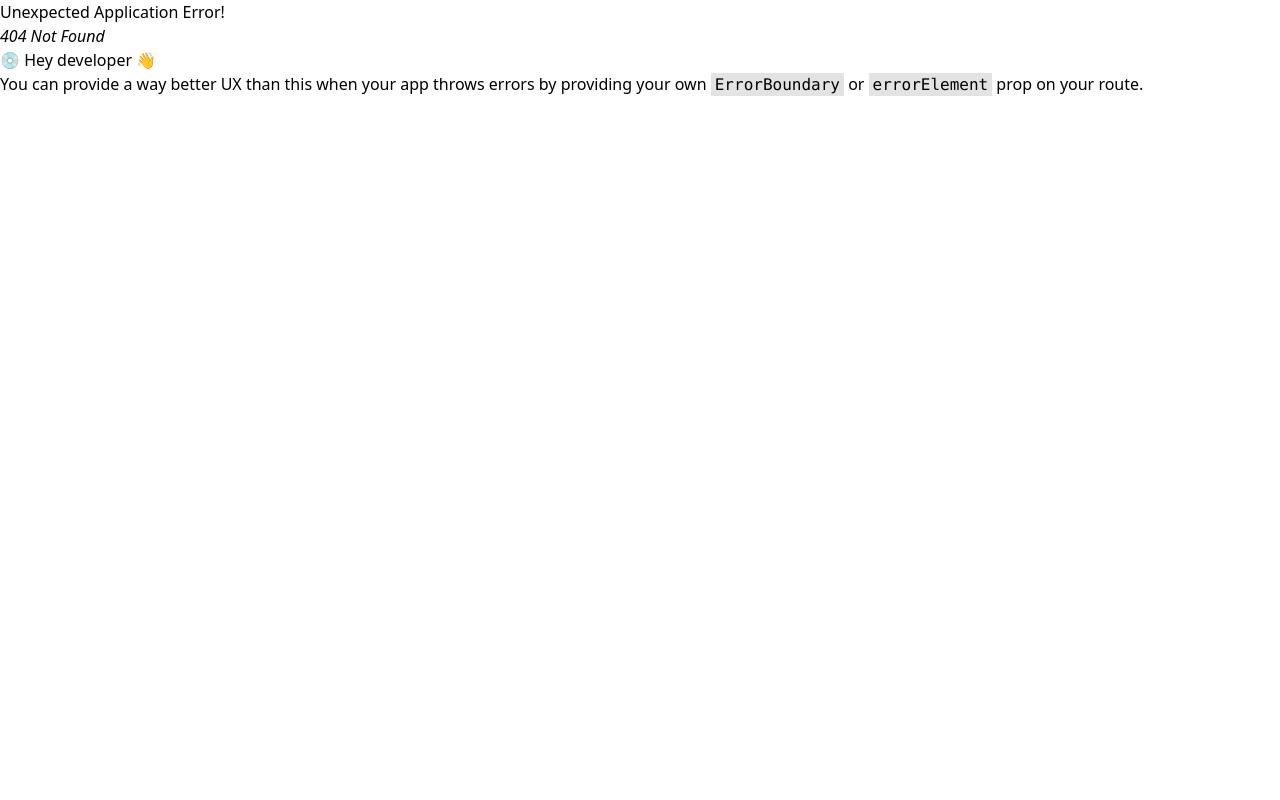
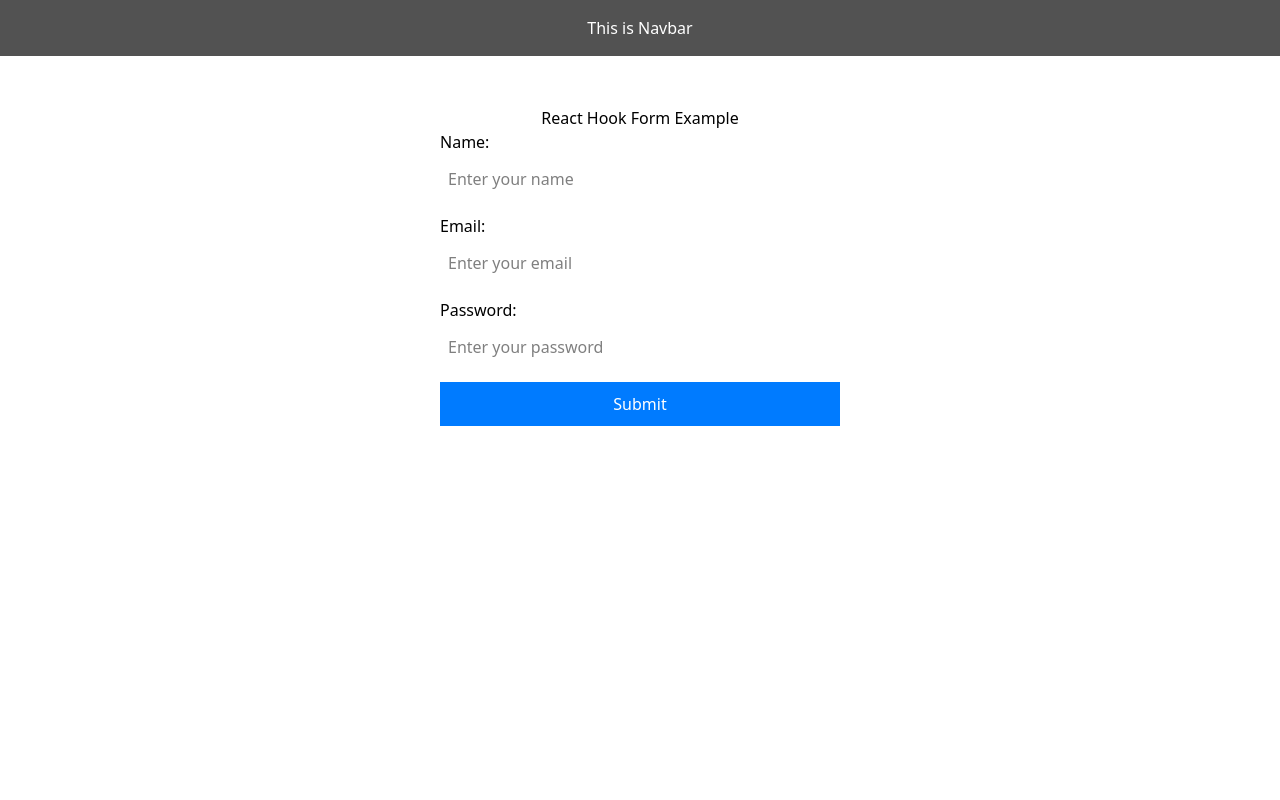
Before and after one commit to Mehedi86/git-branching-practise, a React (Vite) app: page /collect-info in a window 1280 px wide. Before the commit this address had no page. Shown: the top 800 px of the page. Built offline with nearby package versions, Linux system fonts and the light colour scheme.

Commit message:
added: react hook form

```diff
--- a/package.json
+++ b/package.json
@@ -13,6 +13,7 @@
     "@tailwindcss/vite": "^4.1.18",
     "react": "^19.2.0",
     "react-dom": "^19.2.0",
+    "react-hook-form": "^7.68.0",
     "react-router": "^7.10.1",
     "tailwindcss": "^4.1.18"
   },
--- /dev/null
+++ b/src/pages/CollectInfo.jsx
@@ -0,0 +1,101 @@
+import React from "react";
+import { useForm } from "react-hook-form";
+
+const CollectInfo = () => {
+  // useForm hook initialize করা
+  const {
+    register,
+    handleSubmit,
+    formState: { errors },
+    reset
+  } = useForm();
+
+  // Form submit function
+  const onSubmit = (data) => {
+    console.log("Form Data:", data);
+    alert("Form submitted successfully!");
+    reset(); // form clear করার জন্য
+  };
+
+  return (
+    <div style={{ maxWidth: "400px", margin: "50px auto" }}>
+      <h2 style={{ textAlign: "center" }}>React Hook Form Example</h2>
+      <form onSubmit={handleSubmit(onSubmit)}>
+        {/* Name Input */}
+        <div style={{ marginBottom: "15px" }}>
+          <label>Name:</label>
+          <input
+            {...register("name", { required: "Name is required" })}
+            placeholder="Enter your name"
+            style={{ width: "100%", padding: "8px", marginTop: "5px" }}
+          />
+          {errors.name && (
+            <p style={{ color: "red", marginTop: "5px" }}>
+              {errors.name.message}
+            </p>
+          )}
+        </div>
+
+        {/* Email Input */}
+        <div style={{ marginBottom: "15px" }}>
+          <label>Email:</label>
+          <input
+            {...register("email", {
+              required: "Email is required",
+              pattern: {
+                value:
+                  /^[a-zA-Z0-9._%+-]+@[a-zA-Z0-9.-]+\.[a-zA-Z]{2,4}$/,
+                message: "Invalid email address",
+              },
+            })}
+            placeholder="Enter your email"
+            style={{ width: "100%", padding: "8px", marginTop: "5px" }}
+          />
+          {errors.email && (
+            <p style={{ color: "red", marginTop: "5px" }}>
+              {errors.email.message}
+            </p>
+          )}
+        </div>
+
+        {/* Password Input */}
+        <div style={{ marginBottom: "15px" }}>
+          <label>Password:</label>
+          <input
+            type="password"
+            {...register("password", {
+              required: "Password is required",
+              minLength: {
+                value: 6,
+                message: "Password must be at least 6 characters",
+              },
+            })}
+            placeholder="Enter your password"
+            style={{ width: "100%", padding: "8px", marginTop: "5px" }}
+          />
+          {errors.password && (
+            <p style={{ color: "red", marginTop: "5px" }}>
+              {errors.password.message}
+            </p>
+          )}
+        </div>
+
+        <button
+          type="submit"
+          style={{
+            width: "100%",
+            padding: "10px",
+            backgroundColor: "#007bff",
+            color: "white",
+            border: "none",
+            cursor: "pointer",
+          }}
+        >
+          Submit
+        </button>
+      </form>
+    </div>
+  );
+};
+
+export default CollectInfo;
--- a/src/routes/Router.jsx
+++ b/src/routes/Router.jsx
@@ -2,6 +2,7 @@ import { createBrowserRouter } from "react-router";
 import MainLayout from "../layout/MainLayout";
 import Home from "../pages/Home";
 import Contact from "../pages/Contact";
+import CollectInfo from "../pages/CollectInfo";
 
 export const router = createBrowserRouter([
     {
@@ -15,6 +16,10 @@ export const router = createBrowserRouter([
             {
                 path: '/contact',
                 element: <Contact/>
+            },
+            {
+                path: '/collect-info',
+                element: <CollectInfo/>
             }
         ]
     }
```
Also changed, not shown: 1 other file (tests, documents, lock files or other folders).
